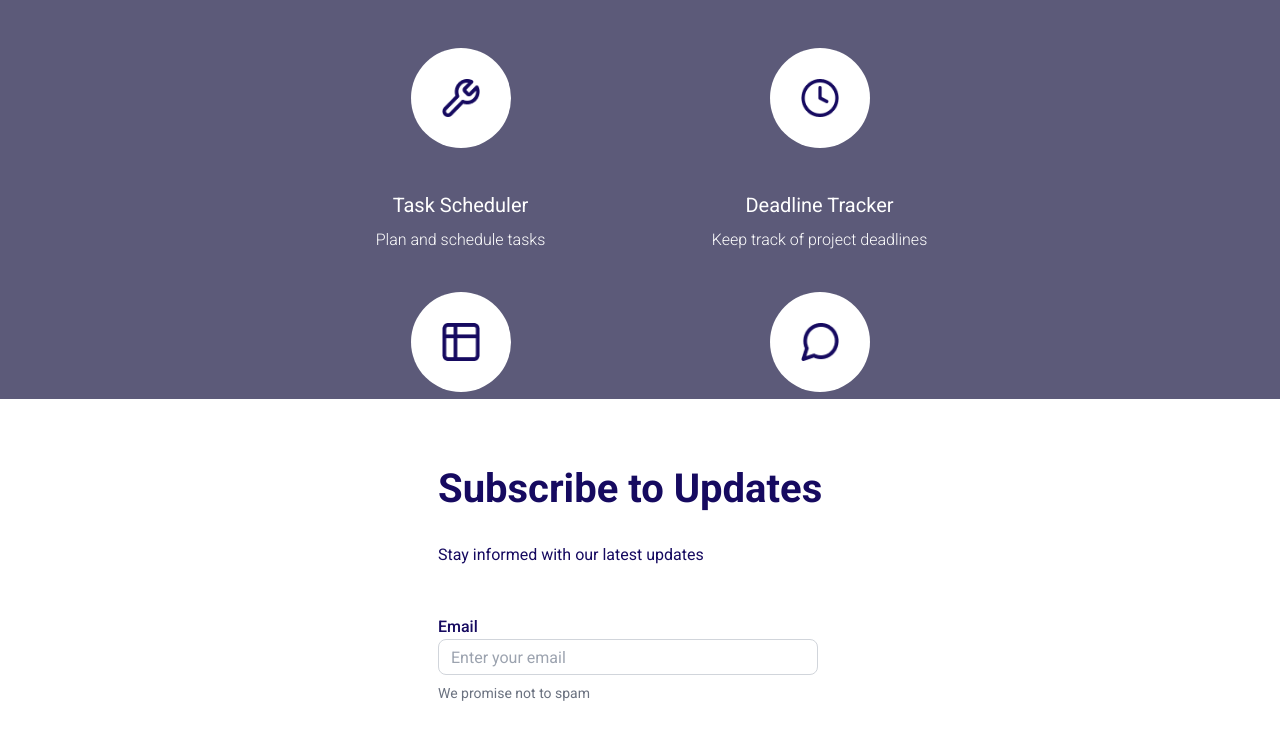
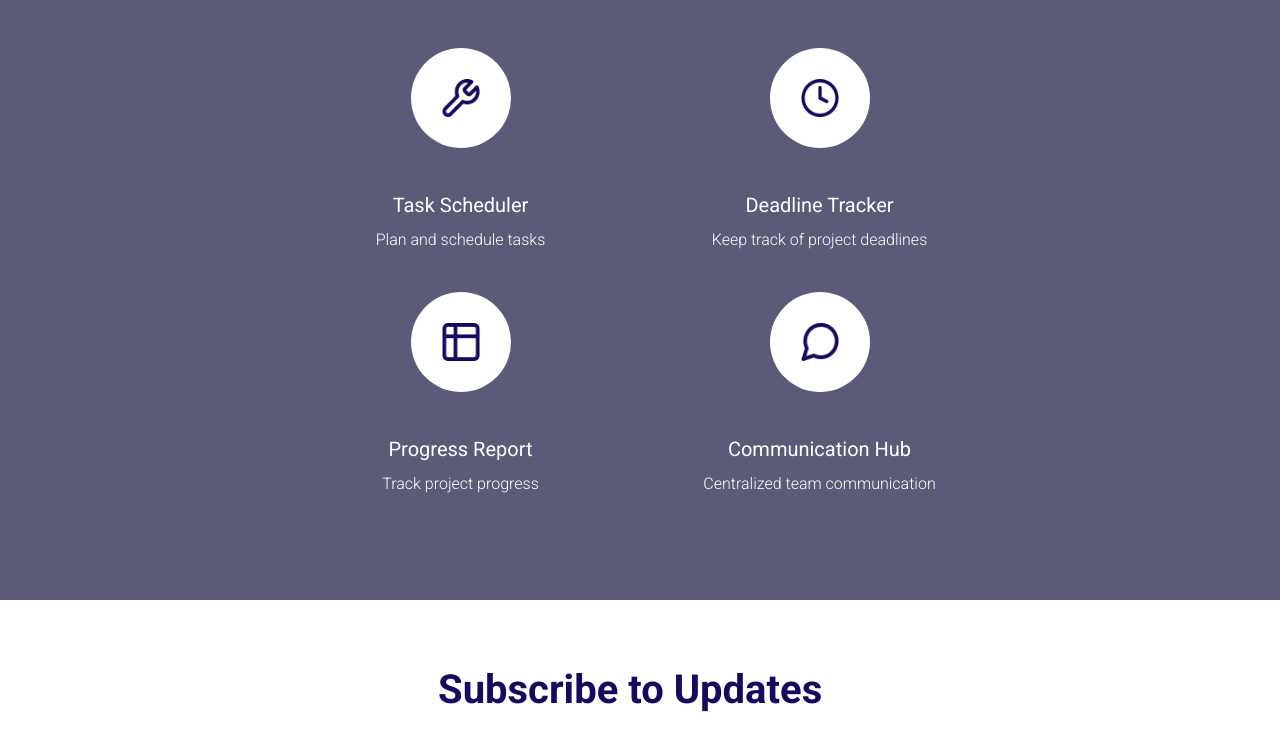
Before and after one commit to Enne-Amore/secondChallenge-compassPB, a React (Vite) app: page / in a window 1280 px wide. Shown: the part 1811-2557 px from the top of the page. Built offline with nearby package versions, Linux system fonts and the light colour scheme; a web font is replaced by a local one.

Commit message:
feat: fixed line break in the text of the last card of the feature session

```diff
--- a/src/components/home/Feature.module.css
+++ b/src/components/home/Feature.module.css
@@ -1,7 +1,7 @@
 .mainContainer {
     @apply bg-purple-450 h-[1270px] py-[60px] flex flex-col gap-16
     /* tela de tablete */
-    tablete:py-[60px] tablete:px-[170px] tablete:h-[643px] tablete:items-center
+    tablete:py-[60px] tablete:px-[170px] tablete:h-[643px] tablete:items-center tablete:min-h-[844px]
     /* tela para desktop: */
     desktop:min-h-[643px]
     desktop:min-w-[1440px]
@@ -35,11 +35,12 @@
     @apply  text-white font-normal text-[20px] mb-2 mb-2
     /* tela de tablete */
 
+
 }
 .textItem {
     @apply text-[16px] text-white font-light
     /* tela de tablete */
-
+    tablete:whitespace-nowrap
 }
 
 .ftButton {
```
